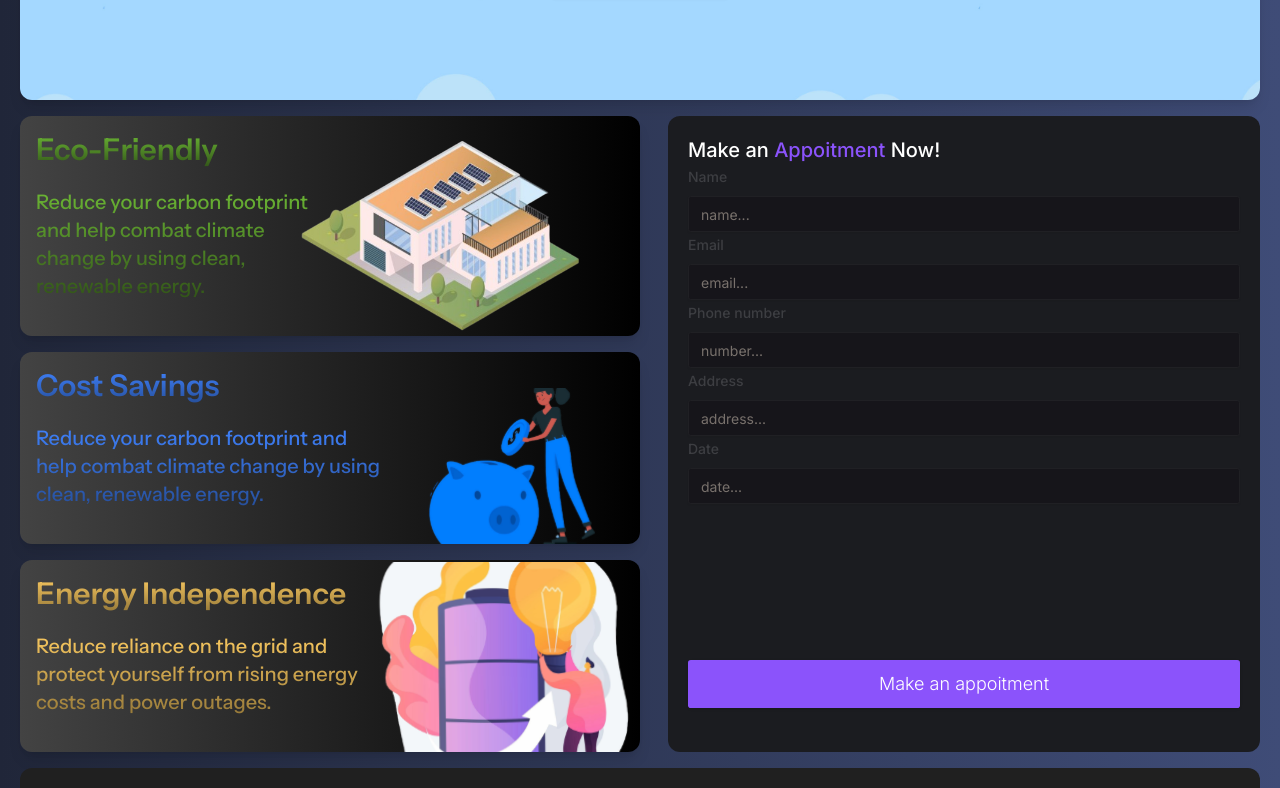
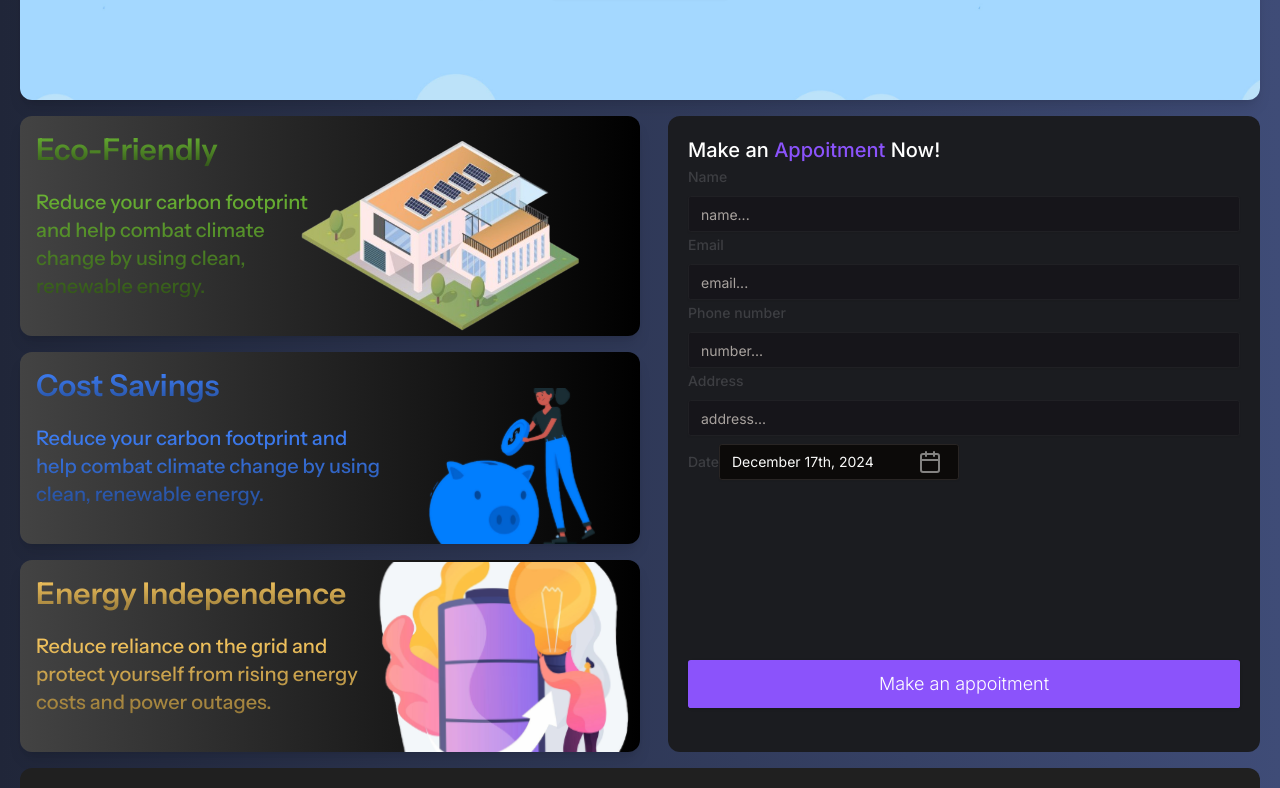
Before and after one commit to chingu-voyages/v52-tier3-team-32, a Next.js app in the folder web-app/: page / in a window 1280 px wide. Shown: the part 392-1180 px from the top of the page. Built offline with nearby package versions, Linux system fonts and the light colour scheme.

Commit message:
feat: add form-section

```diff
--- a/web-app/components/home/FormSection.tsx
+++ b/web-app/components/home/FormSection.tsx
@@ -4,7 +4,6 @@ import React from 'react';
 import {
   Form,
   FormControl,
-  FormDescription,
   FormField,
   FormItem,
   FormLabel,
@@ -13,21 +12,52 @@ import {
 import { useForm } from 'react-hook-form';
 import { Input } from '../ui/input';
 import { Button } from '../ui/button';
+import {
+  CreateAppoitmentSchema,
+  CreateAppoitmentValues,
+} from '@/resolvers/create-appoitment.resolver';
+import { zodResolver } from '@hookform/resolvers/zod';
+import { cn } from '@/lib/utils';
+import {
+  Popover,
+  PopoverTrigger,
+  PopoverContent,
+} from '../ui/popover';
+import { format } from "date-fns"
+import { CalendarIcon } from 'lucide-react';
+import { Calendar } from '../ui/calendar';
 
 export default function () {
-  const form = useForm();
+  const form = useForm<CreateAppoitmentValues>({
+    defaultValues: {
+      name: '',
+      email: '',
+      phone: '',
+      address: '',
+      date: new Date(),
+    },
+    resolver: zodResolver(CreateAppoitmentSchema),
+    mode: 'onTouched',
+  });
+
+  const onSubmit = (formData: CreateAppoitmentValues) => {};
+
   return (
     <section className="w-1/2 flex-1">
       <Form {...form}>
-        <form action="" className="bg-[#1B1C20] p-5 rounded-xl h-full flex flex-col">
-          <h2 className='text-white text-xl font-medium'>Make an <span className='text-[#8B53FB]'>Appoitment</span> Now! </h2>
-
+        <form
+          action=""
+          className="bg-[#1B1C20] p-5 rounded-xl h-full flex flex-col"
+        >
+          <h2 className="text-white text-xl font-medium">
+            Make an <span className="text-[#8B53FB]">Appoitment</span> Now!{' '}
+          </h2>
           <FormField
             control={form.control}
             name="name"
             render={({ field }) => (
               <FormItem>
-                <FormLabel className='text-[#3D3E42]'>Name</FormLabel>
+                <FormLabel className="text-[#3D3E42]">Name</FormLabel>
                 <FormControl>
                   <Input
                     placeholder="name..."
@@ -44,7 +74,7 @@ export default function () {
             name="email"
             render={({ field }) => (
               <FormItem>
-                <FormLabel className='text-[#3D3E42]'>Email</FormLabel>
+                <FormLabel className="text-[#3D3E42]">Email</FormLabel>
                 <FormControl>
                   <Input
                     placeholder="email..."
@@ -61,7 +91,7 @@ export default function () {
             name="phone"
             render={({ field }) => (
               <FormItem>
-                <FormLabel className='text-[#3D3E42]'>Phone number</FormLabel>
+                <FormLabel className="text-[#3D3E42]">Phone number</FormLabel>
                 <FormControl>
                   <Input
                     placeholder="number..."
@@ -78,7 +108,7 @@ export default function () {
             name="address"
             render={({ field }) => (
               <FormItem>
-                <FormLabel className='text-[#3D3E42]'>Address</FormLabel>
+                <FormLabel className="text-[#3D3E42]">Address</FormLabel>
                 <FormControl>
                   <Input
                     placeholder="address..."
@@ -95,19 +125,53 @@ export default function () {
             name="date"
             render={({ field }) => (
               <FormItem>
-                <FormLabel className='text-[#3D3E42]'>Date</FormLabel>
-                <FormControl>
+                <FormLabel className="text-[#3D3E42]">Date</FormLabel>
+                <Popover>
+                  <PopoverTrigger asChild>
+                    <FormControl>
+                      <Button
+                        variant={'outline'}
+                        className={cn(
+                          'w-[240px] pl-3 text-left font-normal',
+                          !field.value && 'text-muted-foreground'
+                        )}
+                      >
+                        {field.value ? (
+                          format(field.value, 'PPP')
+                        ) : (
+                          <span>Pick a date</span>
+                        )}
+                        <CalendarIcon className="ml-auto h-4 w-4 opacity-50" />
+                      </Button>
+                    </FormControl>
+                  </PopoverTrigger>
+                  <PopoverContent className="w-auto p-0" align="start">
+                    <Calendar
+                      mode="single"
+                      selected={field.value}
+                      onSelect={field.onChange}
+                      disabled={(date: Date) =>
+                        date > new Date() || date < new Date('1900-01-01')
+                      }
+                      initialFocus
+                    />
+                  </PopoverContent>
+                </Popover>
+                {/* <FormControl>
                   <Input
                     placeholder="date..."
                     {...field}
                     className="bg-[#16151A] border-[#202024] text-white"
+                    type='date'
                   />
-                </FormControl>
+                </FormControl> */}
                 <FormMessage />
               </FormItem>
             )}
           />
-          <Button className='bg-[#8B53FB] h-12 font-light hover:bg-[#6438BD] text-lg text-white mt-auto mb-6 w-full'>Make an appoitment</Button>
+          <Button className="bg-[#8B53FB] h-12 font-light hover:bg-[#6438BD] text-lg text-white mt-auto mb-6 w-full">
+            Make an appoitment
+          </Button>
         </form>
       </Form>
     </section>
--- a/web-app/components/navbar/ThemeToggle.tsx
+++ b/web-app/components/navbar/ThemeToggle.tsx
@@ -7,7 +7,7 @@ import { ThemeSwitch } from '../ui/ThemeSwitch';
 
 export default function ThemeToggle() {
   const {theme, setTheme } = useTheme();
-  const [isLight, setIsLight] = useState(true);
+  const [isLight, setIsLight] = useState(false);
   console.log({theme})
   useEffect(() => {
     if (isLight) {
--- a/web-app/package.json
+++ b/web-app/package.json
@@ -47,6 +47,7 @@
     "react-redux": "^9.1.2",
     "tailwind-merge": "^2.5.4",
     "tailwindcss-animate": "^1.0.7",
+    "web-app": "link:",
     "zod": "^3.23.8"
   },
   "devDependencies": {
--- /dev/null
+++ b/web-app/resolvers/create-appoitment.resolver.ts
@@ -0,0 +1,10 @@
+import { z } from 'zod';
+
+export const CreateAppoitmentSchema = z.object({
+  name: z.string().min(1),
+  email: z.string().email(),
+  phone: z.string().min(8),
+  address: z.string(),
+  date: z.date(),
+});
+export type CreateAppoitmentValues = z.infer<typeof CreateAppoitmentSchema>;
```
Also changed, not shown: web-app/public/message.txt (added).
